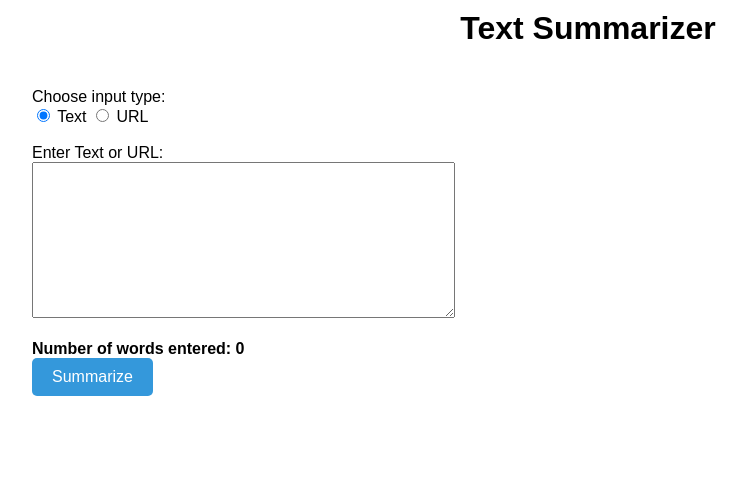
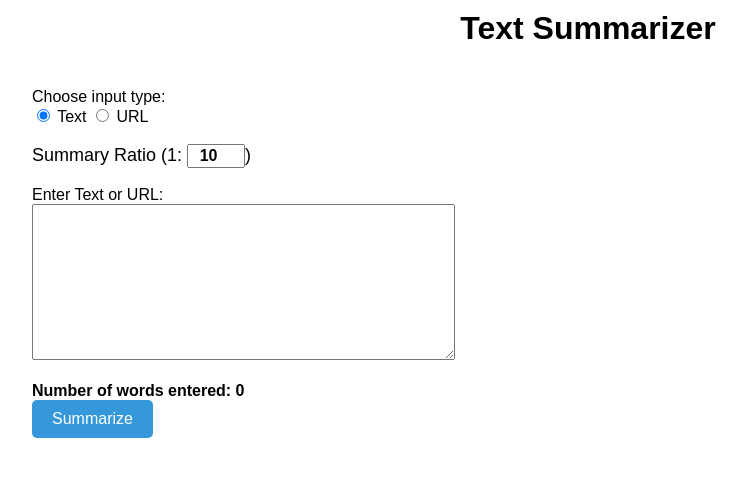
Before and after one commit to punya26/Text-Summarizer, a Django app: page / in a window 1280 px wide. Shown: the top 477 px of the page, without its empty margins (52-799 px from the left). Run offline with Django 4.2, Linux system fonts and the light colour scheme.

Commit message:
ratio feature added

```diff
--- a/summarizer/templates/summarizer/index.html
+++ b/summarizer/templates/summarizer/index.html
@@ -105,6 +105,19 @@
         <label for="text-input">Text</label>
         <input type="radio" name="input-type" value="url" id="url-input" />
         <label for="url-input">URL</label><br /><br />
+        <label
+          for="summary-ratio"
+          style="font-weight: 500; font-size: 18px; margin-bottom: 10px"
+        >
+          Summary Ratio (1:
+          <input
+            type="number"
+            name="summary-ratio"
+            value="10"
+            step="0.25"
+            style="width: 50px; font-weight: bold; font-size: 16px; text-align: center"
+          />) </label
+        ><br /><br />
         <label for="input">Enter Text or URL:</label><br />
         <textarea name="input" rows="10" cols="50">{{ text }}</textarea
         ><br /><br />
--- a/summarizer/views.py
+++ b/summarizer/views.py
@@ -15,7 +15,7 @@ nlp = spacy.load('en_core_web_sm')
 # Define punctuation here, outside the summarize_text function
 punctuation = punctuation + '\n'
 
-def summarize_text(text):
+def summarize_text(text, summary_ratio=10):
     if text.startswith("http://") or text.startswith("https://"):
         # URL input, perform web scraping
         try:
@@ -70,8 +70,8 @@ def summarize_text(text):
                 else:
                     sentence_scores[sent] += word_frequencies[word.text.lower()]
 
-    # Calculate the target summary length based on the 1:10 ratio
-    target_summary_length = len(text.split()) // 10
+    # Calculate the target summary length based on the user's chosen ratio
+    target_summary_length = len(text.split()) / summary_ratio
 
     # Select sentences for the summary until the target length is reached
     summary = []
@@ -93,6 +93,7 @@ def index(request):
     if request.method == 'POST':
         input_type = request.POST.get('input-type', 'text')  # Get the input type (text or url)
         input_data = request.POST.get('input', '')
+        summary_ratio = float(request.POST.get('summary-ratio', 10))  # Get the user's chosen ratio (default: 10)
 
         if input_data:
             if input_type == 'url':
@@ -105,7 +106,7 @@ def index(request):
                 # Handle unsupported input types here
                 text = ''
 
-            summary = summarize_text(text)
-            return render(request, 'summarizer/index.html', {'text': input_data, 'summary': summary, 'input_type': input_type})
+            summary = summarize_text(text, summary_ratio)
+            return render(request, 'summarizer/index.html', {'text': input_data, 'summary': summary, 'input_type': input_type, 'summary_ratio': summary_ratio})
 
-    return render(request, 'summarizer/index.html', {'text': '', 'summary': '', 'input_type': 'text'})
+    return render(request, 'summarizer/index.html', {'text': '', 'summary': '', 'input_type': 'text', 'summary_ratio': 10})
```
